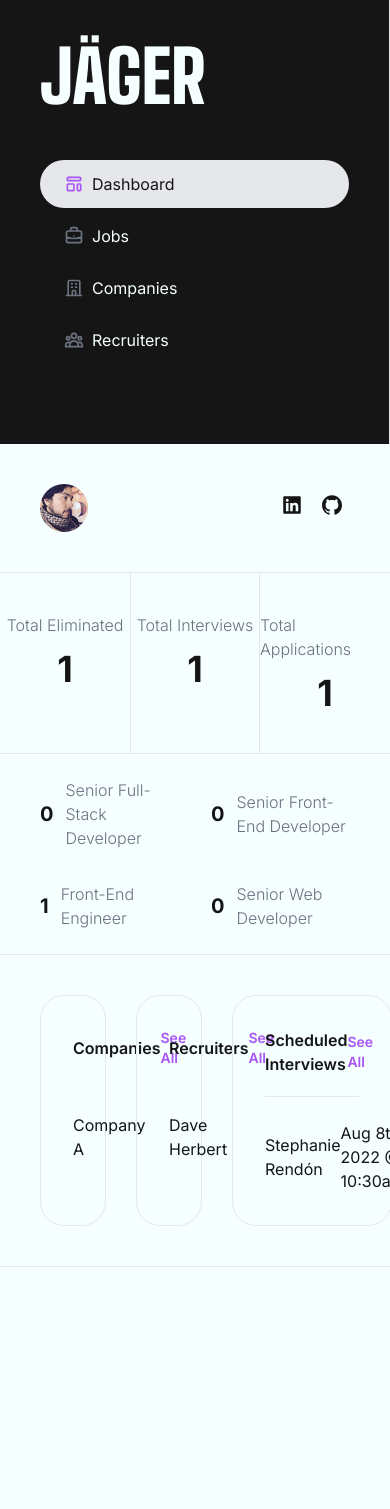
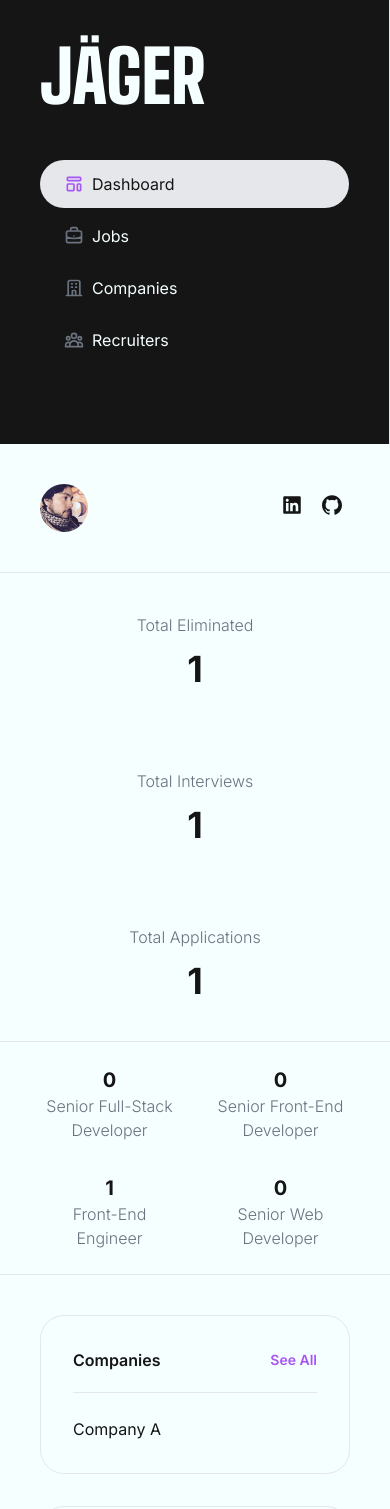
Before and after one commit to ernstoarllano/jager, a Next.js app: page / in a window 390 px wide. Shown: the top 1509 px of the page. Before the commit the page ends 1267 px from the top, so only its background shows below. Built offline with nearby package versions, Linux system fonts and the light colour scheme.

Commit message:
mobile styling fixes

```diff
--- a/components/Companies.tsx
+++ b/components/Companies.tsx
@@ -2,7 +2,7 @@ import Link from 'next/link'
 
 const Companies = () => {
   return (
-    <article className="col-span-3 p-8 border border-solid border-gray-200 rounded-3xl space-y-6">
+    <article className="lg:col-span-3 p-8 border border-solid border-gray-200 rounded-3xl space-y-6">
       <div className="flex items-center justify-between pb-5 border-b border-solid border-gray-200">
         <span className="font-semibold">Companies</span>
         <Link href="/companies">
--- a/components/Lists.tsx
+++ b/components/Lists.tsx
@@ -2,7 +2,7 @@ import { ListsProps } from 'interfaces/Lists'
 
 const Lists = ({ children }: ListsProps) => {
   return (
-    <section className="grid grid-cols-12 gap-8 p-10 border-b border-solid border-gray-200">
+    <section className="grid lg:grid-cols-12 gap-8 p-10 border-b border-solid border-gray-200">
       {children}
     </section>
   )
--- a/components/Recruiters.tsx
+++ b/components/Recruiters.tsx
@@ -2,7 +2,7 @@ import Link from 'next/link'
 
 const Recruiters = () => {
   return (
-    <article className="col-span-3 p-8 border border-solid border-gray-200 rounded-3xl space-y-6">
+    <article className="lg:col-span-3 p-8 border border-solid border-gray-200 rounded-3xl space-y-6">
       <div className="flex items-center justify-between pb-5 border-b border-solid border-gray-200">
         <span className="font-semibold">Recruiters</span>
         <Link href="/recruiters">
--- a/components/Role.tsx
+++ b/components/Role.tsx
@@ -2,9 +2,11 @@ import { RoleProps } from 'interfaces/Role'
 
 const Role = ({ count, role }: RoleProps) => {
   return (
-    <article className="flex items-center space-x-3">
+    <article className="flex flex-col lg:flex-row items-center lg:space-x-3">
       <span className="text-xl font-bold">{count}</span>
-      <span className="text-base font-light text-gray-500">{role}</span>
+      <span className="text-base font-light text-gray-500 text-center lg:text-left">
+        {role}
+      </span>
     </article>
   )
 }
--- a/components/ScheduledInterviews.tsx
+++ b/components/ScheduledInterviews.tsx
@@ -2,7 +2,7 @@ import Link from 'next/link'
 
 const ScheduledInterviews = () => {
   return (
-    <article className="col-span-6 p-8 border border-solid border-gray-200 rounded-3xl space-y-6">
+    <article className="lg:col-span-6 p-8 border border-solid border-gray-200 rounded-3xl space-y-6">
       <div className="flex items-center justify-between pb-5 border-b border-solid border-gray-200">
         <span className="font-semibold">Scheduled Interviews</span>
         <Link href="/">
--- a/components/Stat.tsx
+++ b/components/Stat.tsx
@@ -2,7 +2,7 @@ import { StatProps } from 'interfaces/Stat'
 
 const Stat = ({ title, count }: StatProps) => {
   return (
-    <article className="flex flex-col items-center py-10 even:border-l even:border-r even:border-solid even:border-gray-200 space-y-3">
+    <article className="flex flex-col items-center py-10 lg:even:border-l lg:even:border-r lg:even:border-solid lg:even:border-gray-200 space-y-3">
       <span className="font-light text-gray-500">Total {title}</span>
       <span className="text-4xl font-bold">{count}</span>
     </article>
--- a/components/Stats.tsx
+++ b/components/Stats.tsx
@@ -2,7 +2,7 @@ import { StatsProps } from 'interfaces/Stats'
 
 const Stats = ({ children }: StatsProps) => {
   return (
-    <section className="grid grid-cols-3 border-b border-solid border-gray-200">
+    <section className="grid lg:grid-cols-3 border-b border-solid border-gray-200">
       {children}
     </section>
   )
```
